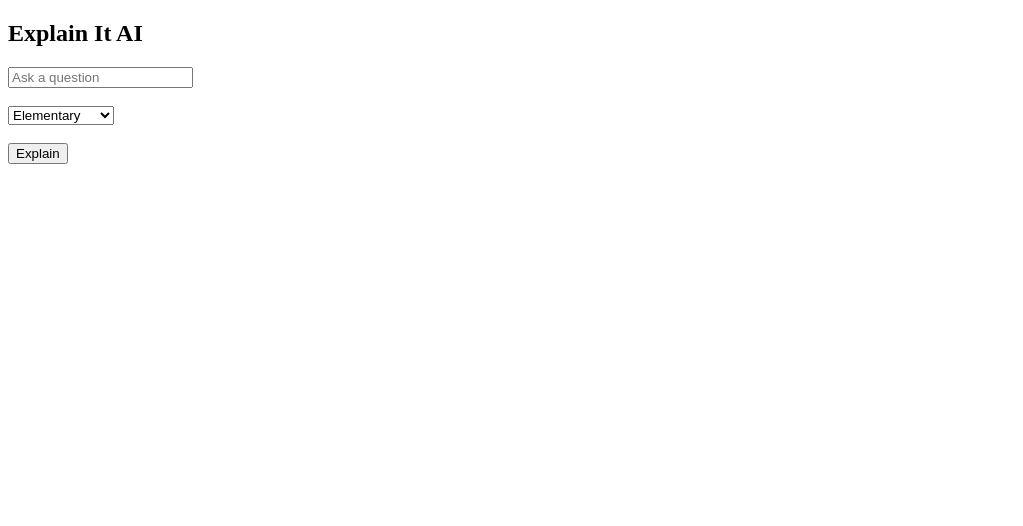
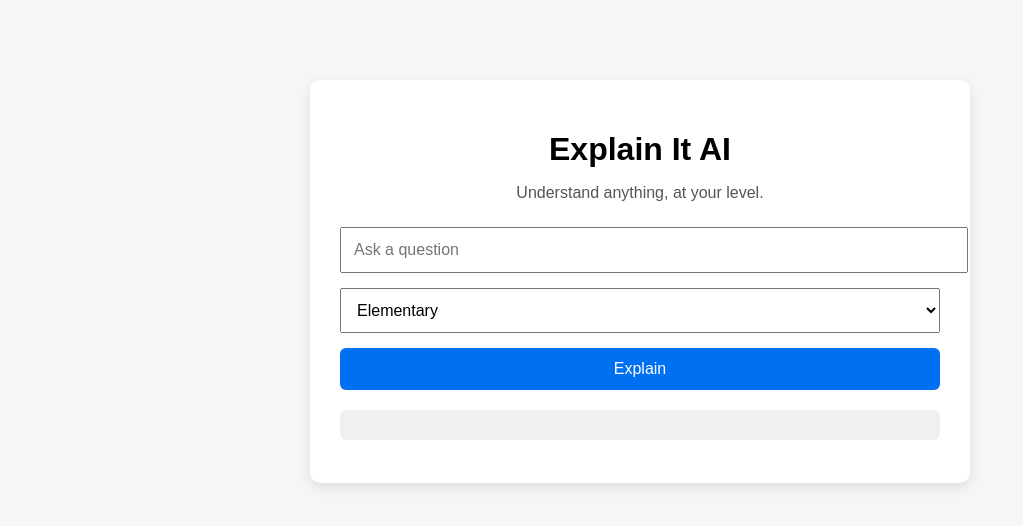
Before and after one commit to sanjitk2007/explain-it-ai, a plain HTML site: page index.html in a window 1280 px wide. Shown: the whole page, without its empty margins (0-1023 px from the left). Drawn offline with Linux system fonts and the light colour scheme.

Commit message:
Improve UI styling and layout

```diff
--- a/index.html
+++ b/index.html
@@ -1,26 +1,28 @@
 <!DOCTYPE html>
 <html>
     <head>
-  <title>Explain It</title>
+    <title>Explain It AI</title>
+    <link rel="stylesheet" href="style.css">
     </head>
     <body>
-
-<h2>Explain It AI</h2>
+    <div class="container">
+        <h1>Explain It AI</h1>
+        <p class="subtitle">Understand anything, at your level.</p>
 
         <input id="question" placeholder="Ask a question" />
-<br><br>
 
         <select id="level">
         <option>Elementary</option>
         <option>Middle School</option>
         <option>High School</option>
         </select>
-<br><br>
 
         <button onclick="send()">Explain</button>
 
         <pre id="output"></pre>
+    </div>
 
     <script src="script.js"></script>
     </body>
+
 </html>
--- /dev/null
+++ b/style.css
@@ -0,0 +1,56 @@
+body {
+    font-family: Arial, sans-serif;
+    background-color: #f4f6f8;
+    margin: 0;
+    padding: 0;
+  }
+
+  .container {
+    max-width: 600px;
+    margin: 80px auto;
+    padding: 30px;
+    background: white;
+    border-radius: 10px;
+    box-shadow: 0 4px 12px rgba(0, 0, 0, 0.1);
+    text-align: center;
+  }
+
+  h1 {
+    margin-bottom: 10px;
+  }
+
+  .subtitle {
+    color: #555;
+    margin-bottom: 25px;
+  }
+
+  input, select {
+    width: 100%;
+    padding: 12px;
+    margin-bottom: 15px;
+    font-size: 16px;
+  }
+
+  button {
+    width: 100%;
+    padding: 12px;
+    background-color: #0070f3;
+    color: white;
+    border: none;
+    border-radius: 6px;
+    font-size: 16px;
+    cursor: pointer;
+  }
+
+  button:hover {
+    background-color: #0059c1;
+  }
+
+  pre {
+    margin-top: 20px;
+    text-align: left;
+    background: #f0f0f0;
+    padding: 15px;
+    border-radius: 6px;
+    white-space: pre-wrap;
+  }
```
Lines whose indentation alone changed are shown as unchanged.
